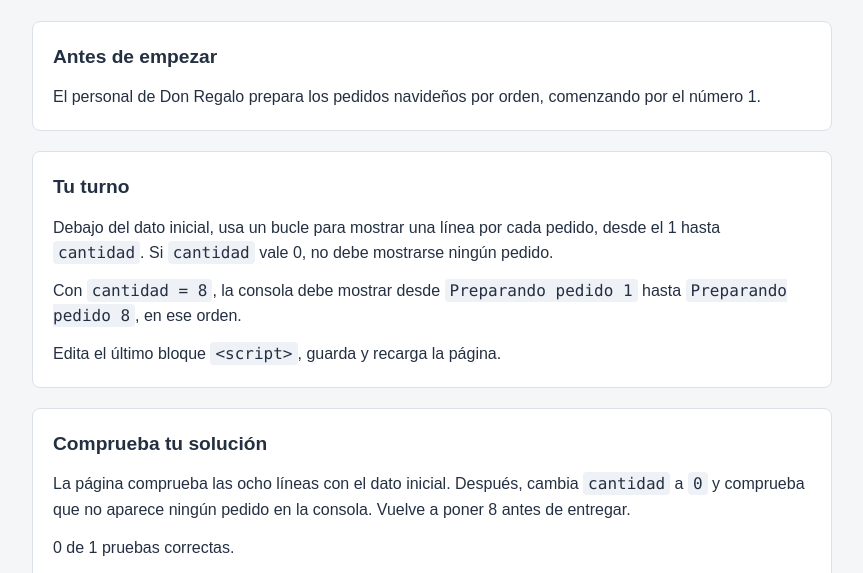
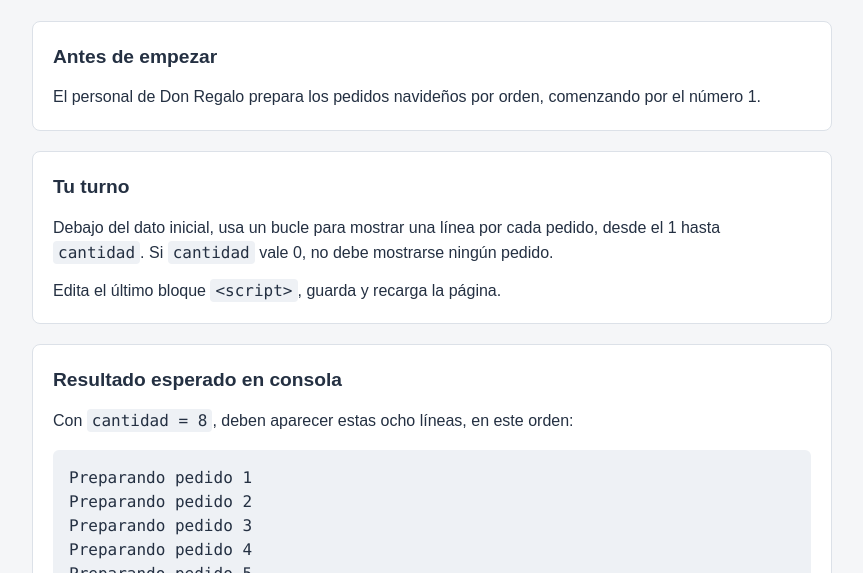
Before and after one commit to omiras/supuesto-practico-uf1842-don-regalo, a plain HTML site: page index3.html in a window 1280 px wide. Shown: the part 156-729 px from the top of the page, without its empty margins (208-1071 px from the left). Drawn offline with Linux system fonts and the light colour scheme.

Commit message:
Update exercise instructions and add expected results for clarity in index1.html, index2.html, and index3.html

```diff
--- a/index3.html
+++ b/index3.html
@@ -12,7 +12,15 @@
   <main class="lesson">
     <header><p><a href="index.html">← Todos los ejercicios</a></p><h1>Ejercicio 3 · Preparación de pedidos</h1><p>Bucle · 1,5 puntos</p></header>
     <section><h2>Antes de empezar</h2><p>El personal de Don Regalo prepara los pedidos navideños por orden, comenzando por el número 1.</p></section>
-    <section><h2>Tu turno</h2><p>Debajo del dato inicial, usa un bucle para mostrar una línea por cada pedido, desde el 1 hasta <code>cantidad</code>. Si <code>cantidad</code> vale 0, no debe mostrarse ningún pedido.</p><p>Con <code>cantidad = 8</code>, la consola debe mostrar desde <code>Preparando pedido 1</code> hasta <code>Preparando pedido 8</code>, en ese orden.</p><p>Edita el último bloque <code>&lt;script&gt;</code>, guarda y recarga la página.</p></section>
+    <section><h2>Tu turno</h2><p>Debajo del dato inicial, usa un bucle para mostrar una línea por cada pedido, desde el 1 hasta <code>cantidad</code>. Si <code>cantidad</code> vale 0, no debe mostrarse ningún pedido.</p><p>Edita el último bloque <code>&lt;script&gt;</code>, guarda y recarga la página.</p></section>
+    <section><h2>Resultado esperado en consola</h2><p>Con <code>cantidad = 8</code>, deben aparecer estas ocho líneas, en este orden:</p><pre>Preparando pedido 1
+Preparando pedido 2
+Preparando pedido 3
+Preparando pedido 4
+Preparando pedido 5
+Preparando pedido 6
+Preparando pedido 7
+Preparando pedido 8</pre></section>
     <section><h2>Comprueba tu solución</h2><p>La página comprueba las ocho líneas con el dato inicial. Después, cambia <code>cantidad</code> a <code>0</code> y comprueba que no aparece ningún pedido en la consola. Vuelve a poner 8 antes de entregar.</p><p id="resumen" aria-live="polite"></p><ul id="resultados" class="resultados" aria-live="polite"></ul></section>
   </main>
   <!-- CÓDIGO DEL ALUMNADO: escribe el programa debajo del dato. -->
```
Also changed, not shown: index1.html (+2 -1 lines), index2.html (+1 -0 lines).
